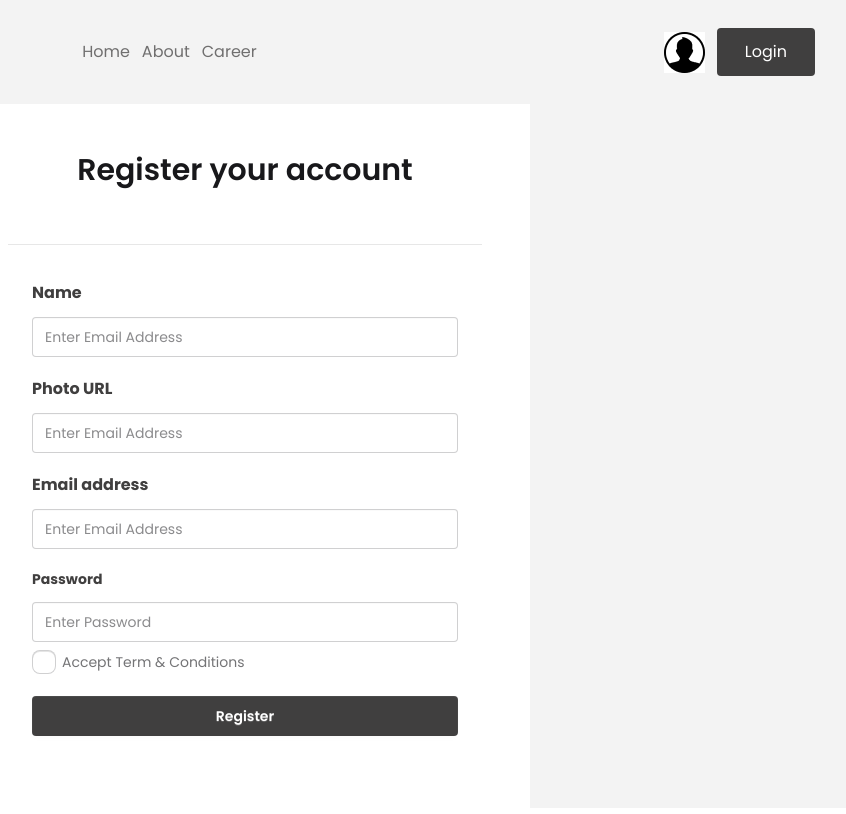
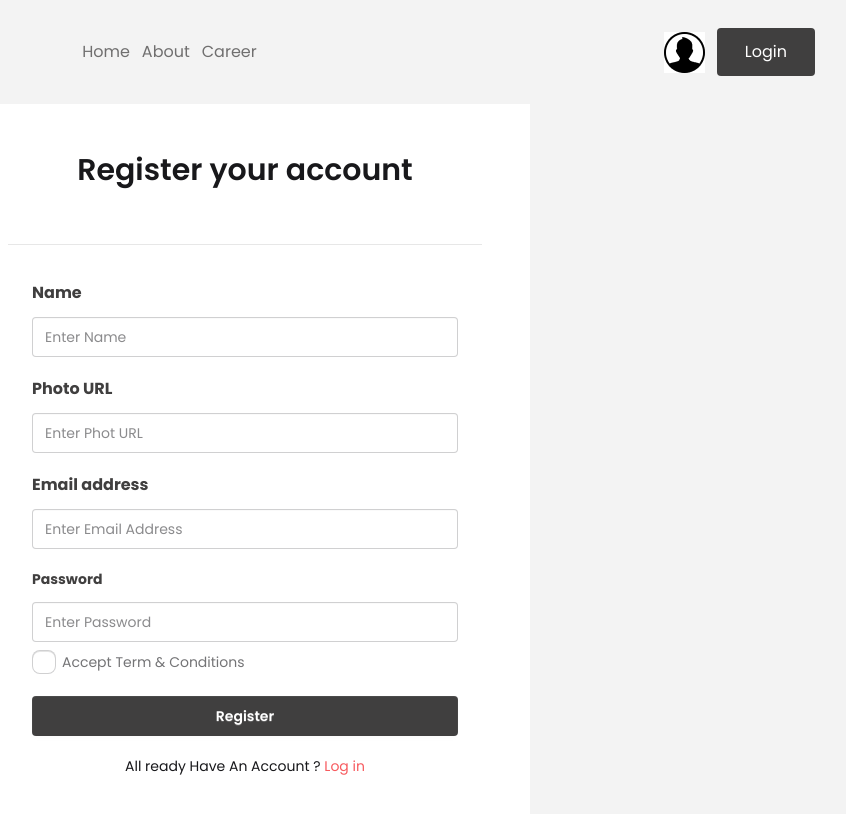
Before and after one commit to Samriddhadewan/Dragon-news, a React (Vite) app: page /auth/register in a window 1280 px wide. Shown: the top 814 px of the page, without its empty margins (395-1241 px from the left). Built offline with nearby package versions, Linux system fonts and the light colour scheme.

Commit message:
firebase and context setup done

```diff
--- a/package.json
+++ b/package.json
@@ -11,6 +11,7 @@
   },
   "dependencies": {
     "@tailwindcss/vite": "^4.0.3",
+    "firebase": "^11.2.0",
     "localforage": "^1.10.0",
     "match-sorter": "^8.0.0",
     "moment": "^2.30.1",
--- a/src/Components/Navbar.jsx
+++ b/src/Components/Navbar.jsx
@@ -1,5 +1,6 @@
 import { Link } from "react-router-dom"
 import profile from "../assets/user.png"
+
 
 const Navbar = () => {
   return (
--- a/src/Components/Register.jsx
+++ b/src/Components/Register.jsx
@@ -12,13 +12,13 @@ const Register = () => {
           <label className="label">
             <span className="label-text text-[#403F3F] font-bold my-3 text-base">Name</span>
           </label><br />
-          <input type="email" placeholder="Enter Email Address" className="input input-bordered w-full" required />
+          <input type="email" placeholder="Enter Name" className="input input-bordered w-full" required />
         </div>
         <div className="form-control">
           <label className="label">
             <span className="label-text text-[#403F3F] font-bold my-3 text-base">Photo URL</span>
           </label><br />
-          <input type="email" placeholder="Enter Email Address" className="input input-bordered w-full" required />
+          <input type="email" placeholder="Enter Phot URL" className="input input-bordered w-full" required />
         </div>
         <div className="form-control">
           <label className="label">
@@ -43,7 +43,7 @@ const Register = () => {
         <div className="form-control mt-2">
           <button className="btn  w-full text-white border-none bg-[#403F3F]">Register</button>
         </div>
-
+        <p className="text-center pt-3">All ready Have An Account ? <Link to={'/auth/login'} className="text-[#F75B5F]">Log in</Link></p>
       </form>
     </div>
     </div>
--- /dev/null
+++ b/src/Firebase/Firebase.config.js
@@ -0,0 +1,18 @@
+// Import the functions you need from the SDKs you need
+import { initializeApp } from "firebase/app";
+// TODO: Add SDKs for Firebase products that you want to use
+// https://firebase.google.com/docs/web/setup#available-libraries
+
+// Your web app's Firebase configuration
+const firebaseConfig = {
+  apiKey: "AIzaSyDog3WaPxITMGOX1x8baTMqHnGOiB87ewc",
+  authDomain: "dragon-news-4eaf2.firebaseapp.com",
+  projectId: "dragon-news-4eaf2",
+  storageBucket: "dragon-news-4eaf2.firebasestorage.app",
+  messagingSenderId: "805033126810",
+  appId: "1:805033126810:web:aa6dd286987eacbdb0e823"
+};
+
+// Initialize Firebase
+const app = initializeApp(firebaseConfig);
+export default app;
--- /dev/null
+++ b/src/Provider/AuthProvider.jsx
@@ -0,0 +1,23 @@
+import { createContext, useState } from "react"
+
+export const AuthContext = createContext(null);
+
+const AuthProvider = ({children}) => {
+    const [user, SetUser ] = useState({
+        name: "samriddha dewan",
+        age: 23
+    });
+
+    const AuthInfo = {
+        user,
+        SetUser
+    }
+
+  return (
+    <AuthContext.Provider value={AuthInfo}>
+        {children}
+    </AuthContext.Provider>
+  )
+}
+
+export default AuthProvider
--- a/src/main.jsx
+++ b/src/main.jsx
@@ -3,9 +3,12 @@ import { createRoot } from 'react-dom/client'
 import './index.css'
 import { RouterProvider } from 'react-router-dom'
 import Routes from './Routes/Routes.jsx'
+import AuthProvider from './Provider/AuthProvider.jsx'
 
 createRoot(document.getElementById('root')).render(
   <StrictMode>
+    <AuthProvider>
     <RouterProvider router={Routes} ></RouterProvider>
+    </AuthProvider>
   </StrictMode>,
 )
```
Also changed, not shown: 1 other file (tests, documents, lock files or other folders).
